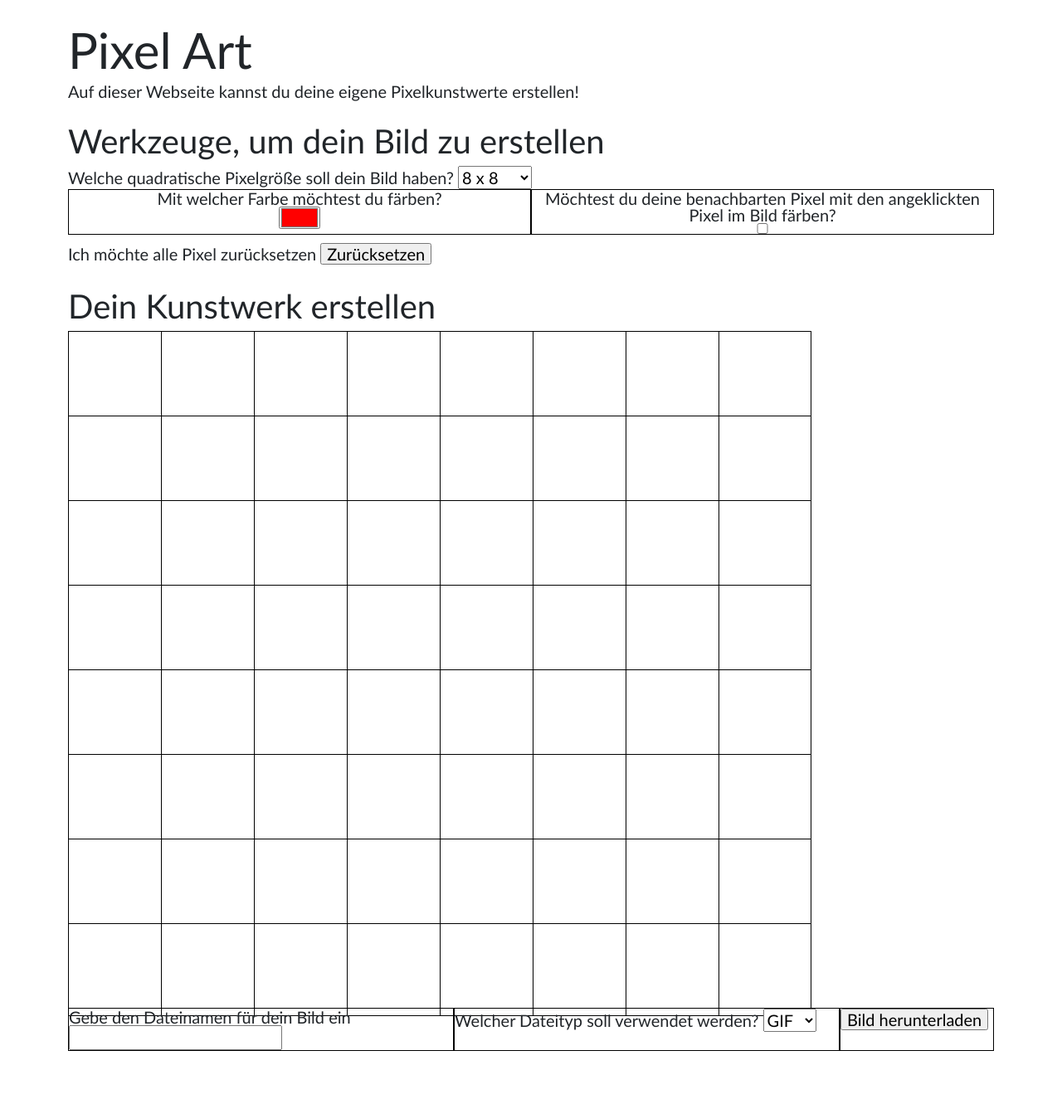
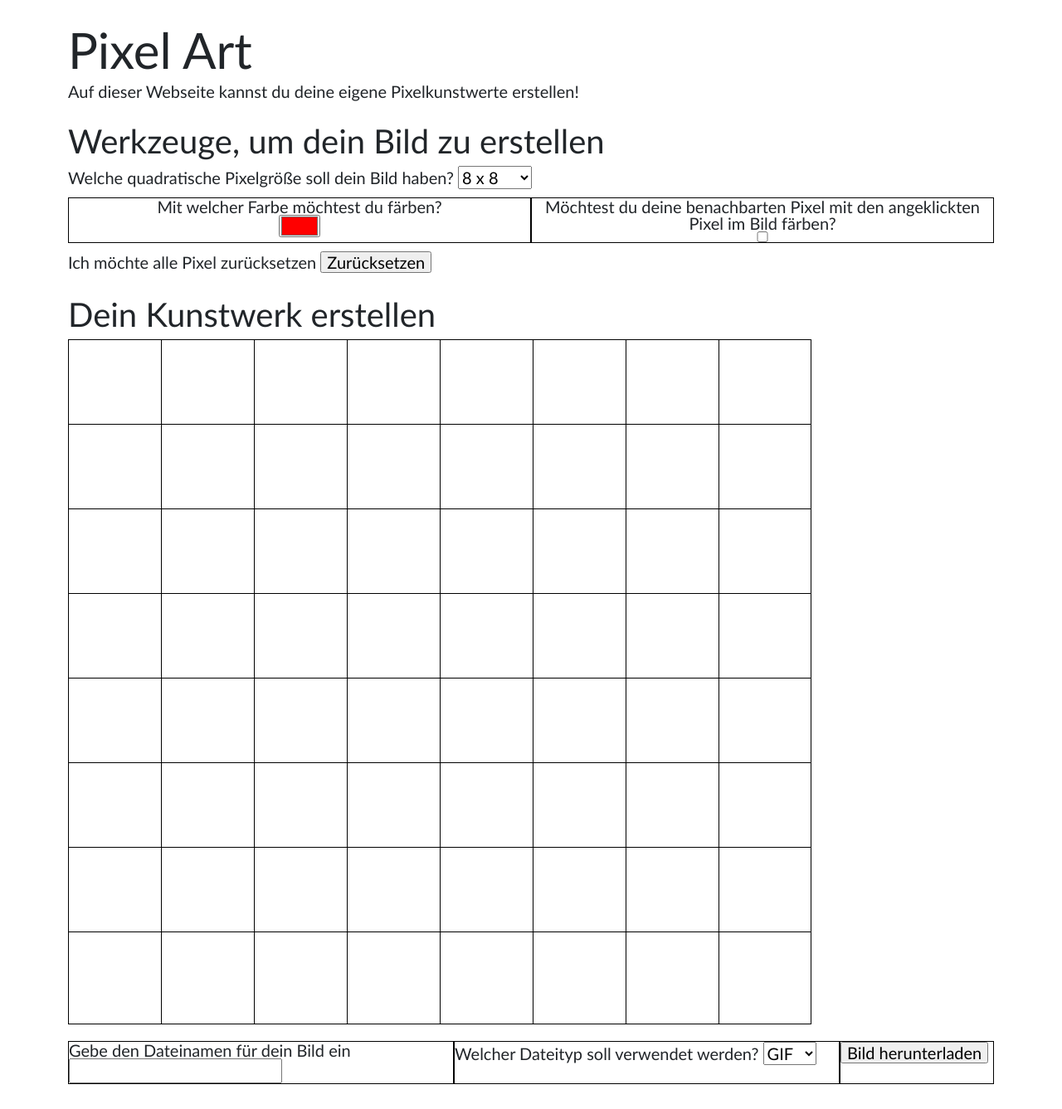
Before and after one commit to StasCuprunov/pixel-art, a web app: file src/html/pixel-art.html in a window 1280 px wide. Shown: the whole page at 83% size. Before the commit the page ends 1267 px from the top, so only its background shows below. Run offline with its HTML, style and script files only (its server is not run), Linux system fonts and the light colour scheme; style sheets or scripts are compiled from the project's sources.

Commit message:
adapt distances between elements

```diff
--- a/src/handlebars/partials/tools.handlebars
+++ b/src/handlebars/partials/tools.handlebars
@@ -2,18 +2,18 @@
     <h2>{{TOOLS.title}}</h2>
     <div class="container">
         <div class="row">
-            <div>
+            <div class="gridSizeContainer">
                 <label for="gridSize">{{TOOLS.gridSize.label}}</label>
                 <select id="gridSize" name="gridSize" onchange="resetGrid()">
                     <script>generateGridSizeOptions();</script>
                 </select>
             </div>
             <div class="tools">
-                <div class="col-sm-6 pixelColor">
+                <div class="col-md-6 pixelColor">
                     <label for="pixelColor">{{TOOLS.pixelColor.label}}</label>
                     <input type="color" id="pixelColor" name="pixelColor" value="#ff0000">
                 </div>
-                <div class="col-sm-6 fill">
+                <div class="col-md-6 fill">
                     <label for="fill">{{TOOLS.fill.label}}</label>
                     <input type="checkbox" id="fill" name="fill" onchange="changeTool()"/>
                 </div>
--- a/src/html/pixel-art.html
+++ b/src/html/pixel-art.html
@@ -32,18 +32,18 @@
                     <h2>Werkzeuge, um dein Bild zu erstellen</h2>
                     <div class="container">
                         <div class="row">
-                            <div>
+                            <div class="gridSizeContainer">
                                 <label for="gridSize">Welche quadratische Pixelgröße soll dein Bild haben?</label>
                                 <select id="gridSize" name="gridSize" onchange="resetGrid()">
                                     <script>generateGridSizeOptions();</script>
                                 </select>
                             </div>
                             <div class="tools">
-                                <div class="col-sm-6 pixelColor">
+                                <div class="col-md-6 pixelColor">
                                     <label for="pixelColor">Mit welcher Farbe möchtest du färben?</label>
                                     <input type="color" id="pixelColor" name="pixelColor" value="#ff0000">
                                 </div>
-                                <div class="col-sm-6 fill">
+                                <div class="col-md-6 fill">
                                     <label for="fill">Möchtest du deine benachbarten Pixel mit den angeklickten Pixel im Bild färben?</label>
                                     <input type="checkbox" id="fill" name="fill" onchange="changeTool()"/>
                                 </div>
@@ -63,7 +63,7 @@
                     <div class="container">
                         <div class="row">
                             <h2>Dein Kunstwerk erstellen</h2>
-                            <div id="gridContainer">
+                            <div id="gridContainer" class="gridContainer">
                                 <div id="grid" class="grid">
                                     <script>generateGrid();</script>
                                 </div>
@@ -73,17 +73,17 @@
                     <div class="container">
                         <div class="row">
                             <div class="download">
-                                <div class="col-sm-5">
+                                <div class="col-md-5">
                                     <label for="fileName">Gebe den Dateinamen für dein Bild ein</label>
                                     <input type="text" id="fileName" name="fileName" required/>
                                 </div>
-                                <div class="col-sm-5">
+                                <div class="col-md-5">
                                     <label for="fileType">Welcher Dateityp soll verwendet werden?</label>
                                     <select id="fileType" name="fileType">
                                         <script>generateFileTypeOptions();</script>
                                     </select>
                                 </div>
-                                <div class="col-sm-2">
+                                <div class="col-md-2">
                                     <input type="submit" value="Bild herunterladen"/>
                                 </div>
                             </div>
--- a/src/scss/styles.scss
+++ b/src/scss/styles.scss
@@ -79,6 +79,10 @@
   }
 }
 
+.gridContainer {
+  margin-bottom: 30px;
+}
+
 .grid {
   display: inline-block;
 
@@ -113,6 +117,7 @@
   body {
     font-size: 15px;
     line-height: 15px;
+    text-align: center;
   }
 
   section {
@@ -132,15 +137,13 @@
     margin-bottom: 5px;
   }
 
-}
-
-@media only screen and (max-width: $small-device-width) {
-  body {
-    text-align: center;
+  .gridContainer {
+    margin-bottom: 20px;
   }
 
   .tools {
     flex-direction: column;
+    align-items: center;
 
     div {
       margin-bottom: 10px;
@@ -155,5 +158,13 @@
   .download {
     flex-direction: column;
     align-items: center;
+
+    div {
+      margin-bottom: 10px;
+
+      &:last-child {
+        margin-bottom: 0;
+      }
+    }
   }
 }
```
Also changed, not shown: src/handlebars/partials/createPicture.handlebars (+4 -4 lines).
